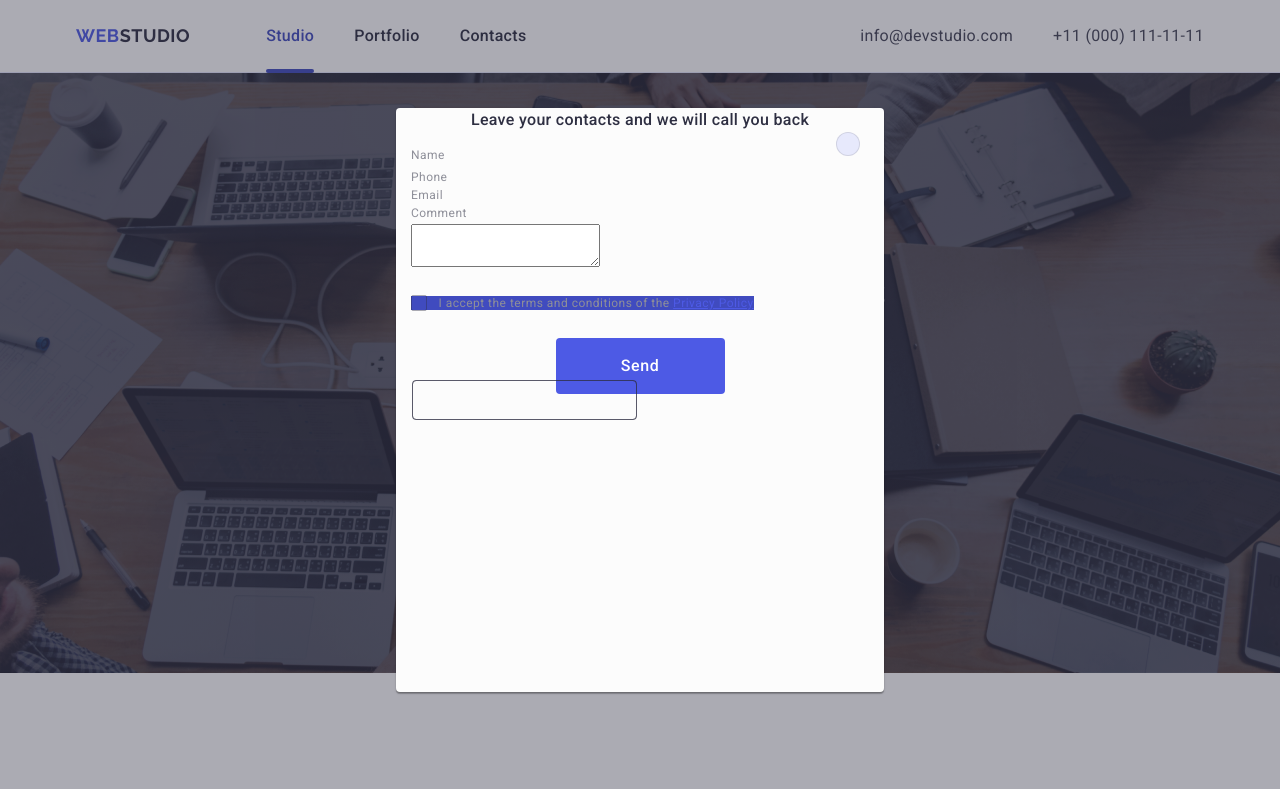
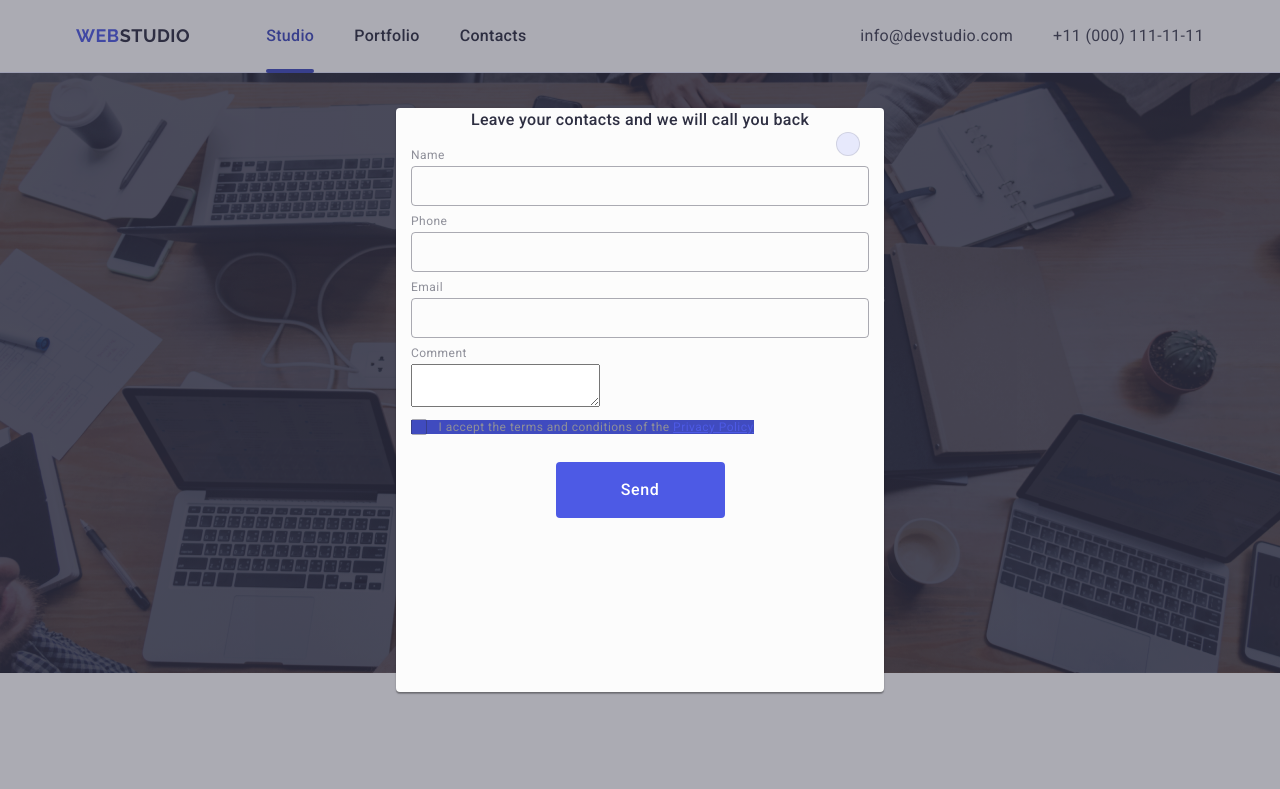
Before and after one commit to ElenaSaiko/goit-markup-hw-05, a plain HTML site: page index.html in a window 1280 px wide. Shown: the top 789 px of the page. Drawn offline with nearby package versions, Linux system fonts and the light colour scheme.

Commit message:
Add files via upload

```diff
--- a/index.html
+++ b/index.html
@@ -565,9 +565,18 @@
           <p class="footer-subscribe-text">Subscribe</p>
           <form class="footer-subscribe-form">
             <label class="footer-subscribe-label">
-                    <input class="footer-subscribe-input" type="email" name="email-footer" placeholder="E-mail" />
+              <input
+                class="footer-subscribe-input"
+                type="email"
+                name="email-footer"
+                placeholder="E-mail"
+              />
             </label>
-                <button type="footer-button" name="email-footer-button" class="footer-subscribe-button">
+            <button
+              type="footer-button"
+              name="email-footer-button"
+              class="footer-subscribe-button"
+            >
               Subscribe
               <svg class="footer-subscribe-icon" width="24" height="24">
                 <use href="#"></use>
@@ -582,58 +591,97 @@
     <div class="backdrop is-open">
       <div class="container modal">
         <button class="button-close" type="button" data-modal-close="">
-          <svg class="button-icon" aria-label="icon-button" width="8" height="8">
+          <svg
+            class="button-icon"
+            aria-label="icon-button"
+            width="8"
+            height="8"
+          >
             <use href="#"></use>
           </svg>
         </button>
         <p class="window-paragraph">
           Leave your contacts and we will call you back
         </p>
-    <!--Username-->
+        <!--Username 1-->
         <form class="window-form">
           <div class="modal-username">
-          <label class="label-username" for="username">Name</label>
-
-          <div class="icon-username">
-              <input class="input" type="text" name="username" id="username">
-              <svg class="icon-username" aria-label="icon-person" width="18" height="24">
+            <label class="label-username" for="user-name">Name</label>
+            <div class="icon-username-div">
+              <input
+                class="input"
+                type="text"
+                name="user-name"
+                id="user-name"
+              />
+              <svg
+                class="icon-username"
+                aria-label="icon-person"
+                width="18"
+                height="24"
+              >
                 <use href="#"></use>
               </svg>
             </div>
           </div>
-    <!--Phone-->
+          <!--Phone 2-->
           <div class="modal-username">
             <label class="label-username" for="phone">Phone</label>
-
-      <div class="icon-username">
-          <input class="input" type="tel" name="phone" id="phone">
-          <svg class="icon-username" aria-label="icon-phone" width="18" height="24">
+            <div class="icon-username-div">
+              <input class="input" type="tel" name="phone" id="phone" />
+              <svg
+                class="icon-username"
+                aria-label="icon-phone"
+                width="18"
+                height="24"
+              >
                 <use href="#"></use>
               </svg>
             </div>
-    <!--Email-->
+          </div>
+          <!--Email 3-->
           <div class="modal-username">
             <label class="label-username" for="email">Email</label>
-
-      <div class="icon-username">
-          <input class="input" type="email" name="email" id="email">
-          <svg class="icon-username" aria-label="icon-email" width="18" height="24">
+            <div class="icon-username-div">
+              <input class="input" type="email" name="email" id="email" />
+              <svg
+                class="icon-username"
+                aria-label="icon-email"
+                width="18"
+                height="24"
+              >
                 <use href="#"></use>
               </svg>
             </div>
-     <!--Comment-->
-     <div class="modal-comment-user">
-      <label class="label-username" for="comment">Comment</label>
-      <textarea class="comment-text" name="comment" id="comment" placeholder="text-comment">
+          </div>
+          <!--Comment 4-->
+          <div class="comment-text-user">
+            <label class="label-username" for="user-comment">Comment</label>
+            <textarea
+              class="comment-text"
+              name="user-comment"
+              id="user-comment"
+              placeholder="Text input"
+            >
             </textarea>
           </div>
-     <!--Privacy Policy-->
+          <!--Privacy Policy 5-->
           <div class="modal-privacy-user">
-      <input class="modal-privacy visually-hidden" type="privacy-user" name="privacy-user" id="privacy-user"
-          value="true">
-      <label class="modal-privacy-text" for="privacy-user">
+            <input
+              class="modal-privacy visually-hidden"
+              type="checkbox"
+              name="user-privacy"
+              id="user-privacy"
+              value="true"
+            />
+            <label class="modal-privacy-text" for="user-privacy">
               <span class="modal-privacy-span">
-              <svg class="icon-username-privacy" aria-label="icon-privacy" width="10" height="8">
+                <svg
+                  class="icon-username-privacy"
+                  aria-label="icon-privacy"
+                  width="10"
+                  height="8"
+                >
                   <use href="#"></use>
                 </svg>
               </span>
@@ -642,9 +690,7 @@
             </label>
           </div>
           <!--Button 2-->
-     <button class="button-bottom" type="send">Send
-
-     </button>
+          <button class="button-bottom" type="send">Send</button>
         </form>
       </div>
     </div>
```
Lines whose indentation alone changed are shown as unchanged.
